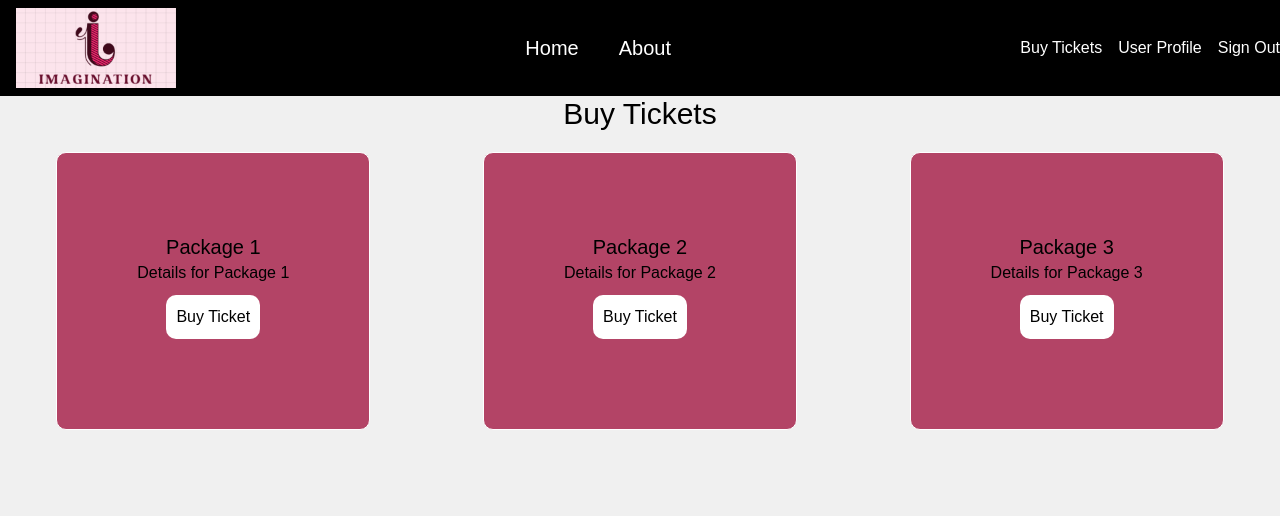
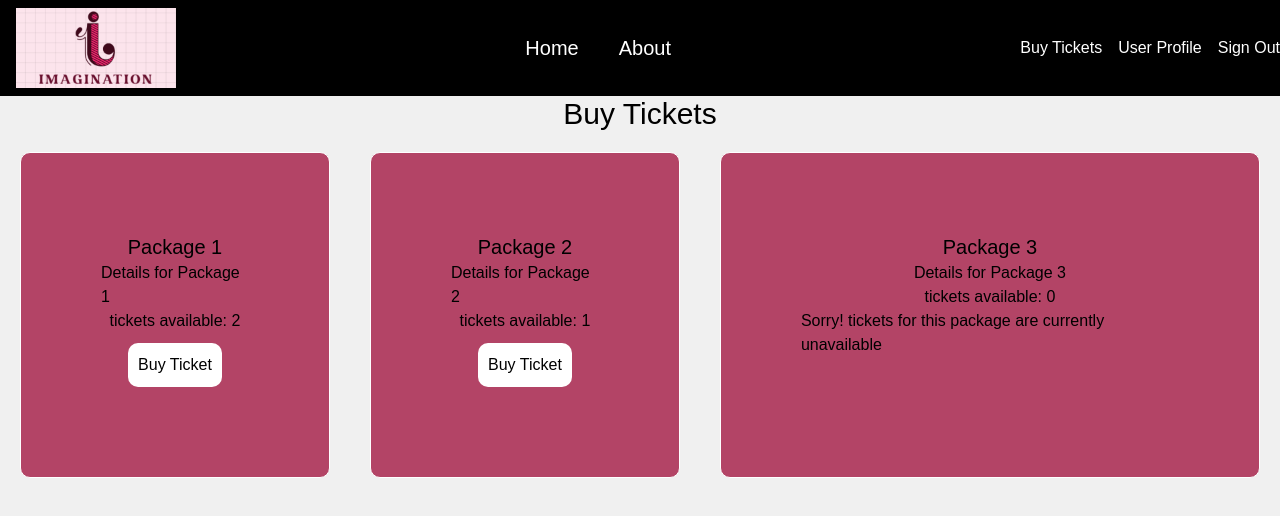
Before and after one commit to JokhonApniRohan/Frontend-Amusement-Park, a React (Create React App) app: page /buy-tickets in a window 1280 px wide. Shown: the top 516 px of the page. Built offline with nearby package versions, Linux system fonts and the light colour scheme.

Commit message:
ticket-availibility

```diff
--- a/src/pages/BuyTickets/index.jsx
+++ b/src/pages/BuyTickets/index.jsx
@@ -6,15 +6,16 @@ import Header from '../../components/Header';
 
 const BuyTickets = () => {
  const [packageID, setPackageID] = useState(0);
+ const [ticketsAvailable, setTicketsAvailable] = useState(true);
 
  const handleBuyTicket = (id) => {
     setPackageID(id);
  };
 
  const packages = [
-   { id: 1, name: 'Package 1', details: 'Details for Package 1' },
-   { id: 2, name: 'Package 2', details: 'Details for Package 2' },
-   { id: 3, name: 'Package 3', details: 'Details for Package 3' },
+   { id: 1, name: 'Package 1', details: 'Details for Package 1', ticketsAvailable:2 },
+   { id: 2, name: 'Package 2', details: 'Details for Package 2', ticketsAvailable:1 },
+   { id: 3, name: 'Package 3', details: 'Details for Package 3', ticketsAvailable:0 },
  ];
 
  return (
@@ -27,7 +28,15 @@ const BuyTickets = () => {
           <div key={pack.id} className="package">
             <h2 className="text-xl font-medium">{pack.name}</h2>
             <h2>{pack.details}</h2>
-            <button><Link to={`/buy-tickets/${pack.id}`}>Buy Ticket</Link></button>
+            <h2>tickets available: {pack.ticketsAvailable}</h2>
+            {pack.ticketsAvailable > 0 ? (
+              <button onClick={() => handleBuyTicket(pack.id)}>
+                <Link to={`/buy-tickets/${pack.id}`}>Buy Ticket</Link>
+              </button>
+              ) : (
+              <p>Sorry! tickets for this package are currently unavailable</p>
+            )}
+
           </div>
         ))}
       </div>
```
